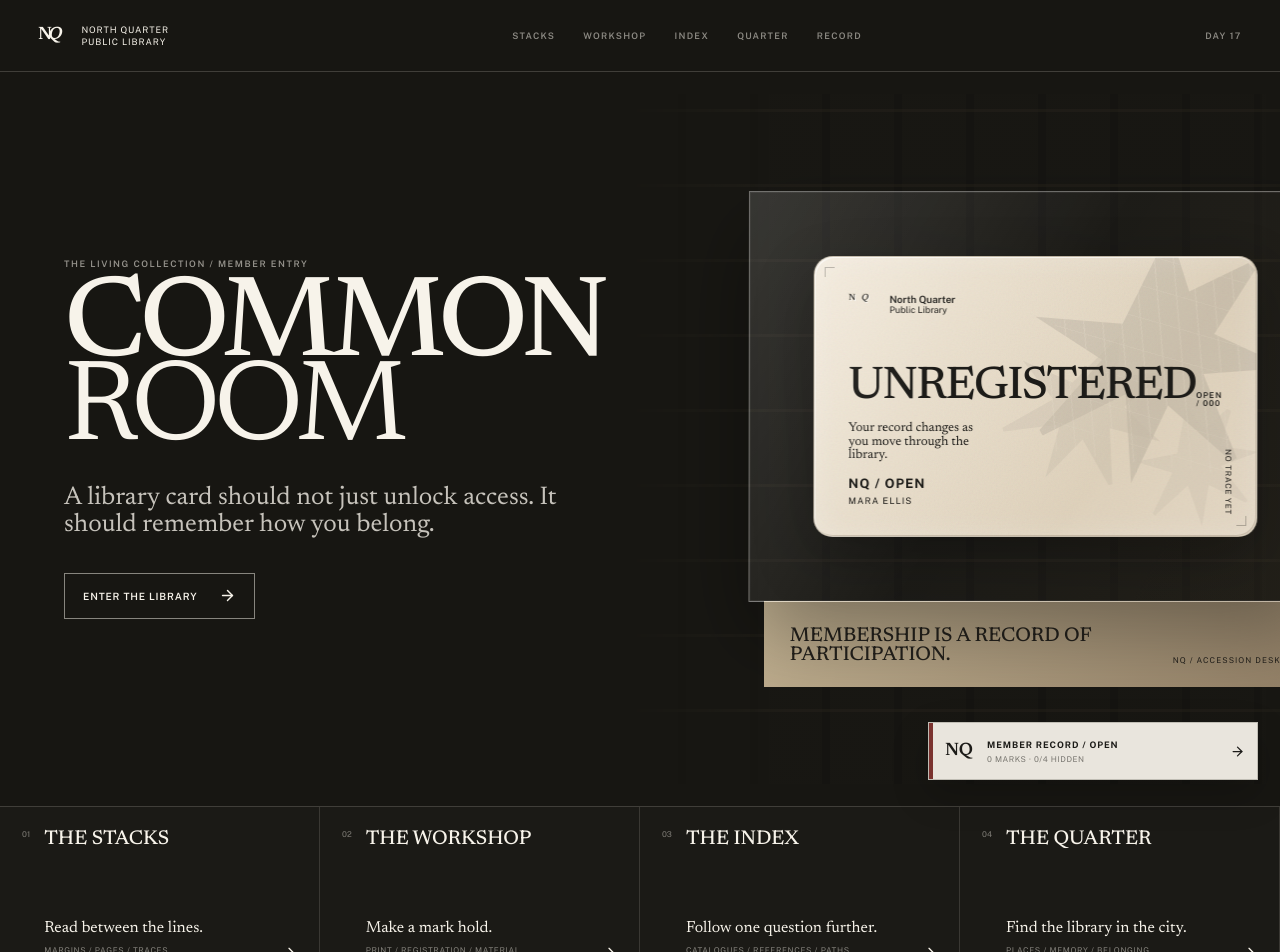
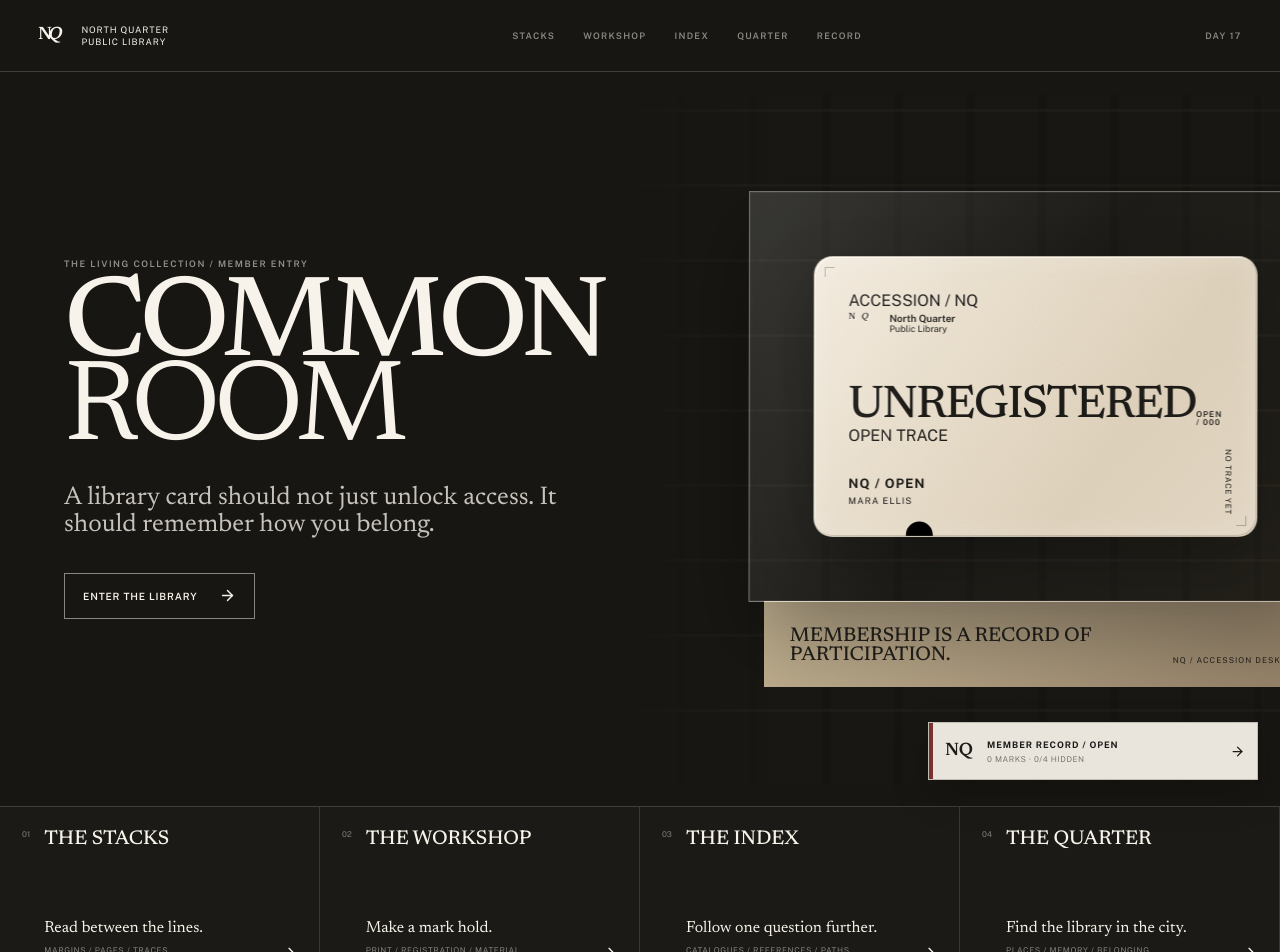
Before and after one commit to Faadil1/COMMON-ROOM, a React (Vite) app: page / in a window 1280 px wide. Shown: the top 952 px of the page. Built offline with nearby package versions, Linux system fonts and the light colour scheme.

Commit message:
refine: make member cards behavior-derived artifacts

```diff
--- a/src/main.jsx
+++ b/src/main.jsx
@@ -188,6 +188,81 @@ function CardPatinaLayer({ actions = [], secrets = [], compact = false }) {
   )
 }
 
+
+const FAMILY_ACTION_ORDER = {
+  reader: ['stacks-fiction', 'stacks-essay', 'stacks-poetry'],
+  maker: ['workshop-align', 'workshop-stock', 'workshop-ink'],
+  seeker: ['index-021', 'index-114', 'index-403'],
+  local: ['quarter-market', 'quarter-school', 'quarter-river'],
+}
+
+function FamilyEvidenceMark({ family, actions = [], compact = false, unregistered = false }) {
+  const active = new Set(actions)
+  const familyActions = FAMILY_ACTION_ORDER[family] || []
+  const activeCount = familyActions.filter((id) => active.has(id)).length
+  const isActive = (id) => active.has(id)
+  const classFor = (id, base = 'evidence-stroke') => `${base} ${isActive(id) ? 'is-active' : ''}`
+  const apertureCode = {
+    reader: 'MARGIN / PAGE',
+    maker: 'REGISTER / PLATE',
+    seeker: '021 → 114 → 403',
+    local: 'MARKET → SCHOOL → RIVER',
+  }[family]
+
+  return (
+    <div className={`evidence-mark evidence-mark-${family} ${compact ? 'evidence-mark--compact' : ''} ${unregistered ? 'is-open' : ''}`} aria-hidden="true">
+      <div className="trace-spine">
+        <span>{unregistered ? 'OPEN TRACE' : `TRACE ${String(activeCount).padStart(2, '0')}`}</span>
+        {familyActions.map((id) => <i key={id} className={isActive(id) ? 'is-active' : ''} />)}
+      </div>
+      <div className="accession-aperture">
+        {family === 'reader' && (
+          <svg viewBox="0 0 100 100">
+            <path className="evidence-ghost" d="M19 12V88" />
+            <path className={classFor('stacks-fiction')} d="M28 24H82" />
+            <path className={classFor('stacks-essay')} d="M28 48H68" />
+            <path className={classFor('stacks-poetry')} d="M28 72H77" />
+            <circle className={classFor('stacks-fiction', 'evidence-node')} cx="19" cy="24" r="3.6" />
+            <circle className={classFor('stacks-essay', 'evidence-node')} cx="19" cy="48" r="3.6" />
+            <circle className={classFor('stacks-poetry', 'evidence-node')} cx="19" cy="72" r="3.6" />
+          </svg>
+        )}
+        {family === 'maker' && (
+          <svg viewBox="0 0 100 100">
+            <rect className={classFor('workshop-stock')} x="22" y="20" width="56" height="60" rx="2" />
+            <path className={classFor('workshop-align')} d="M10 50H90M50 10V90M43 43H57V57H43Z" />
+            <rect className={classFor('workshop-ink')} x="27" y="16" width="56" height="60" rx="2" />
+            <circle className={classFor('workshop-align', 'evidence-node')} cx="50" cy="50" r="4.2" />
+          </svg>
+        )}
+        {family === 'seeker' && (
+          <svg viewBox="0 0 100 100">
+            <path className="evidence-ghost" d="M15 76C27 60 35 54 47 56C60 58 64 28 86 28" />
+            <path className={`evidence-stroke ${isActive('index-021') && isActive('index-114') ? 'is-active' : ''}`} d="M15 76C27 60 35 54 47 56" />
+            <path className={`evidence-stroke ${isActive('index-114') && isActive('index-403') ? 'is-active' : ''}`} d="M47 56C60 58 64 28 86 28" />
+            <circle className={classFor('index-021', 'evidence-node')} cx="15" cy="76" r="4" />
+            <circle className={classFor('index-114', 'evidence-node')} cx="47" cy="56" r="4" />
+            <circle className={classFor('index-403', 'evidence-node')} cx="86" cy="28" r="4" />
+            <text x="9" y="90">021</text><text x="39" y="49">114</text><text x="73" y="20">403</text>
+          </svg>
+        )}
+        {family === 'local' && (
+          <svg viewBox="0 0 100 100">
+            <path className="evidence-ghost" d="M8 67L34 55L55 64L89 32M18 18L34 55L28 88M55 64L74 87" />
+            <path className={classFor('quarter-market')} d="M8 67L34 55L55 64" />
+            <path className={classFor('quarter-school')} d="M18 18L34 55" />
+            <path className={classFor('quarter-river')} d="M55 64L89 32" />
+            <circle className={classFor('quarter-market', 'evidence-node')} cx="34" cy="55" r="4" />
+            <circle className={classFor('quarter-school', 'evidence-node')} cx="18" cy="18" r="4" />
+            <circle className={classFor('quarter-river', 'evidence-node')} cx="89" cy="32" r="4" />
+          </svg>
+        )}
+        <span className="aperture-code">{unregistered ? 'NO TRACE / OPEN' : apertureCode}</span>
+      </div>
+    </div>
+  )
+}
+
 function CardLensReveal({ family, actions, secrets }) {
   const [position, setPosition] = useState({ x: 62, y: 54 })
   const [dragging, setDragging] = useState(false)
@@ -205,7 +280,7 @@ function CardLensReveal({ family, actions, secrets }) {
       <div className="lens-copy">
         <span className="room-kicker">MEMBER OPTICS / HIDDEN LAYER</span>
         <h2>The card changes<br /><em>what you can see.</em></h2>
-        <p>Move your Member Record across the archive. The credential becomes an instrument: membership reveals provenance, memory and traces that the public surface leaves quiet.</p>
+        <p>Move the card across the archive. Only its accession aperture reveals the hidden layer: the same opening that carries your traces becomes an instrument for provenance and memory.</p>
         <div className="lens-proof">
           <span>{actions.length} REGISTERED MARKS</span>
           <span>{secrets.length}/4 HIDDEN TRACES</span>
@@ -234,6 +309,8 @@ function CardLensReveal({ family, actions, secrets }) {
           <small>{content.secondary}</small>
         </div>
         <div className="lens-card" style={{ left: `${position.x}%`, top: `${position.y}%` }}>
+          <span className="lens-card-paper" aria-hidden="true" />
+          <span className="lens-accession-aperture" aria-hidden="true"><i /></span>
           <span className="lens-card-mark">NQ</span>
           <span className="lens-card-mode">MEMBER LENS</span>
           <strong>{content.title}</strong>
@@ -296,13 +373,13 @@ function Monogram() {
 
 function MemberCard({ family = 'reader', actions = [], secrets = [], compact = false, resolved = false, unregistered = false }) {
   const meta = FAMILY[family]
-  const visualTraces = actions.slice(-3).map((id) => ACTIONS[id]).filter(Boolean)
   return (
     <article
       className={`member-card family-${family} ${compact ? 'member-card--compact' : ''} ${resolved ? 'member-card--resolved' : ''} ${unregistered ? 'member-card--unregistered' : ''}`}
       style={{ '--family-accent': meta.accent }}
     >
       <div className="paper-grain" aria-hidden="true" />
+      <div className="accession-rail" aria-hidden="true"><span>ACCESSION / NQ</span><i /><i /><i /></div>
       <div className="card-register" aria-hidden="true"><span /><span /></div>
       <header className="card-brand">
         <Monogram />
@@ -312,9 +389,7 @@ function MemberCard({ family = 'reader', actions = [], secrets = [], compact = f
         <h3>{unregistered ? 'UNREGISTERED' : meta.title}</h3>
         {!compact && <span className="card-edition">{unregistered ? 'OPEN / 000' : meta.edition}</span>}
       </div>
-      <div className="card-mark" aria-hidden="true">
-        <span className="mark mark-a" /><span className="mark mark-b" /><span className="mark mark-c" /><span className="mark-line" />
-      </div>
+      <FamilyEvidenceMark family={family} actions={actions} compact={compact} unregistered={unregistered} />
       <CardPatinaLayer actions={actions} secrets={secrets} compact={compact} />
       {!compact && (
         <>
@@ -323,9 +398,6 @@ function MemberCard({ family = 'reader', actions = [], secrets = [], compact = f
           <div className="card-detail">{unregistered ? 'NO TRACE YET' : meta.detail}</div>
         </>
       )}
-      {visualTraces.map((trace, index) => (
-        <span key={`${trace.label}-${index}`} className={`card-trace trace-${index + 1}`}>{trace.glyph}</span>
-      ))}
     </article>
   )
 }
```
